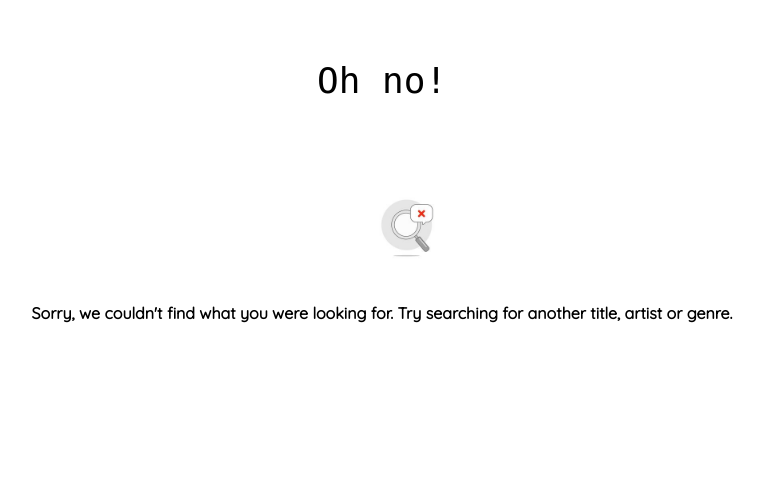
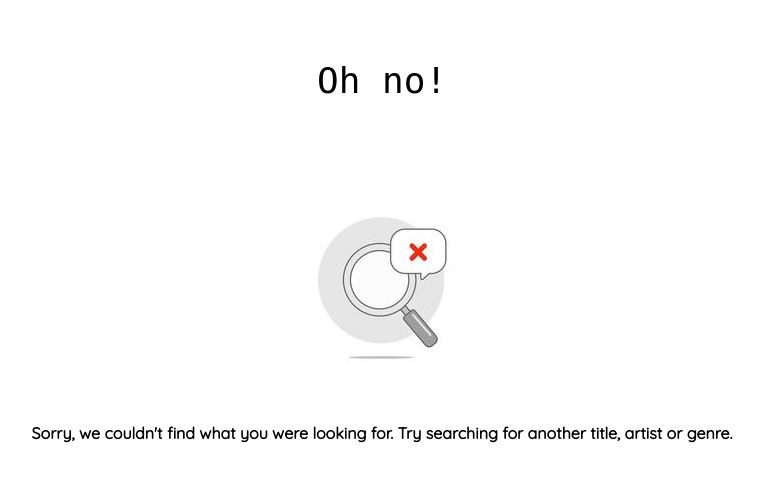
Before and after one commit to CatherineCampbell117/set09103, a Flask app: template templates/results.html in a window 1280 px wide. Shown: the part 140-622 px from the top of the page, without its empty margins (258-1022 px from the left). Run offline with Flask 2, Linux system fonts and the light colour scheme; the template is opened without the code that fills it, so the values that code supplies are empty; some web fonts are replaced.

Commit message:
no results img css update

```diff
--- a/static/index.css
+++ b/static/index.css
@@ -135,3 +135,8 @@ td{
     text-align: center;
     margin: 0 auto;
 }
+
+#no_results_img{
+    margin: 0;
+    width: 200px;
+}
--- a/templates/results.html
+++ b/templates/results.html
@@ -54,7 +54,7 @@
     {% else %}
     <h2>Oh no!</h2>
     <div id="no_results">
-        <img src="../static/No search.jpg" alt="magnifying glass with no findings">
+        <img src="../static/No search.jpg" alt="magnifying glass with no findings" id="no_results_img">
         <p>Sorry, we couldn't find what you were looking for. Try searching for another title, artist or genre.</p>
     </div>
     {% endif %}
```
